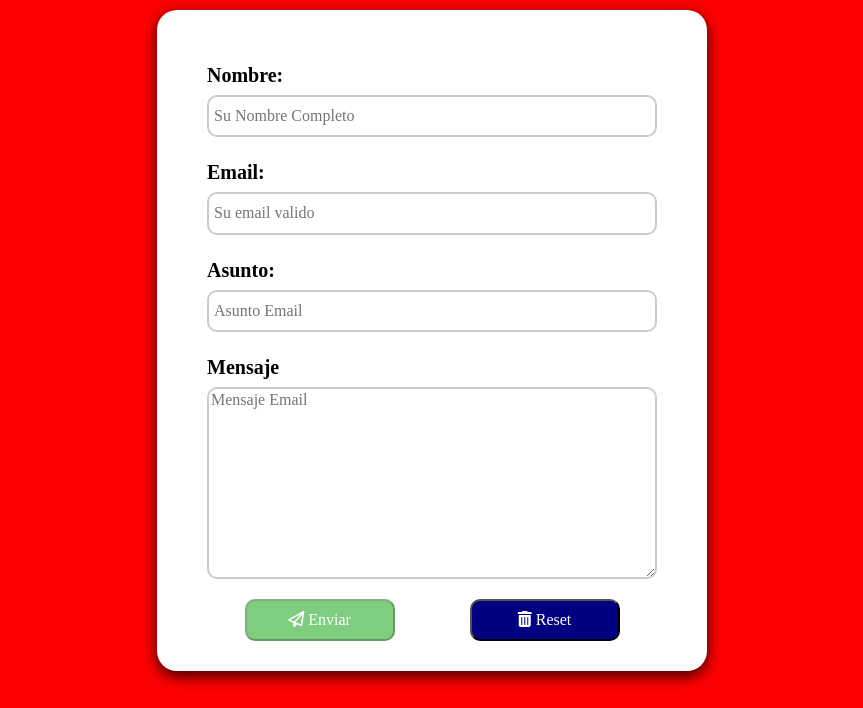
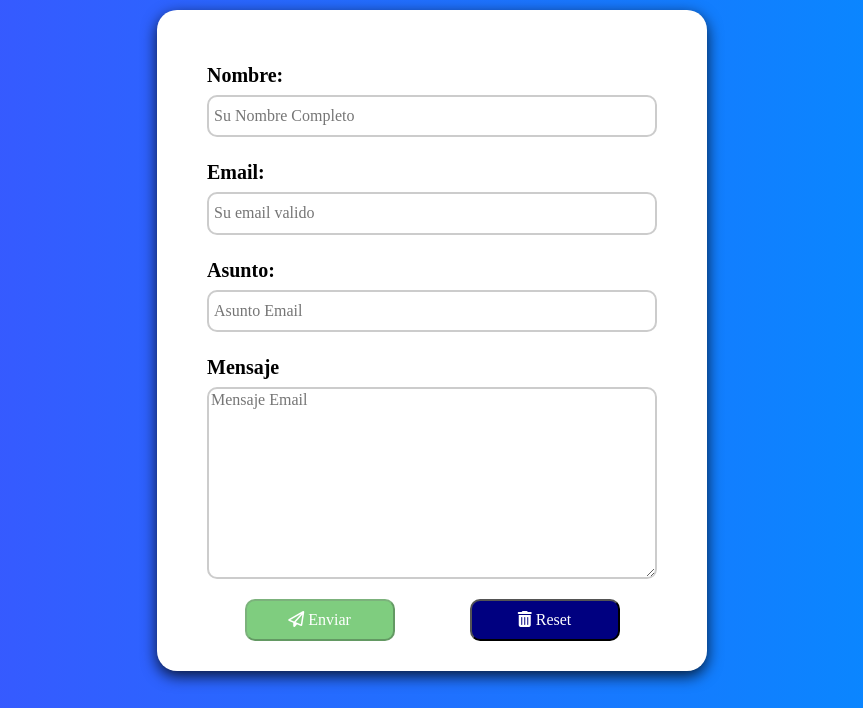
Before and after one commit to yhamirMaldonado/ProyectoEmail, a plain HTML site: page index.html in a window 1280 px wide. Shown: the part 92-800 px from the top of the page, without its empty margins (208-1071 px from the left). Drawn offline with Linux system fonts and the light colour scheme.

Commit message:
Proyecto Email c3

```diff
--- a/css/style.css
+++ b/css/style.css
@@ -12,8 +12,7 @@ html{
 body{
     font-size: 1.6rem;
     line-height: 1.5;
-    background-color: red;
-    /*background: linear-gradient(to right ,#4050ff 0% , #0090ff 100%);*/
+    background: linear-gradient(to right ,#4050ff 0% , #0090ff 100%);
     height: 100vh;
 }
 
```
